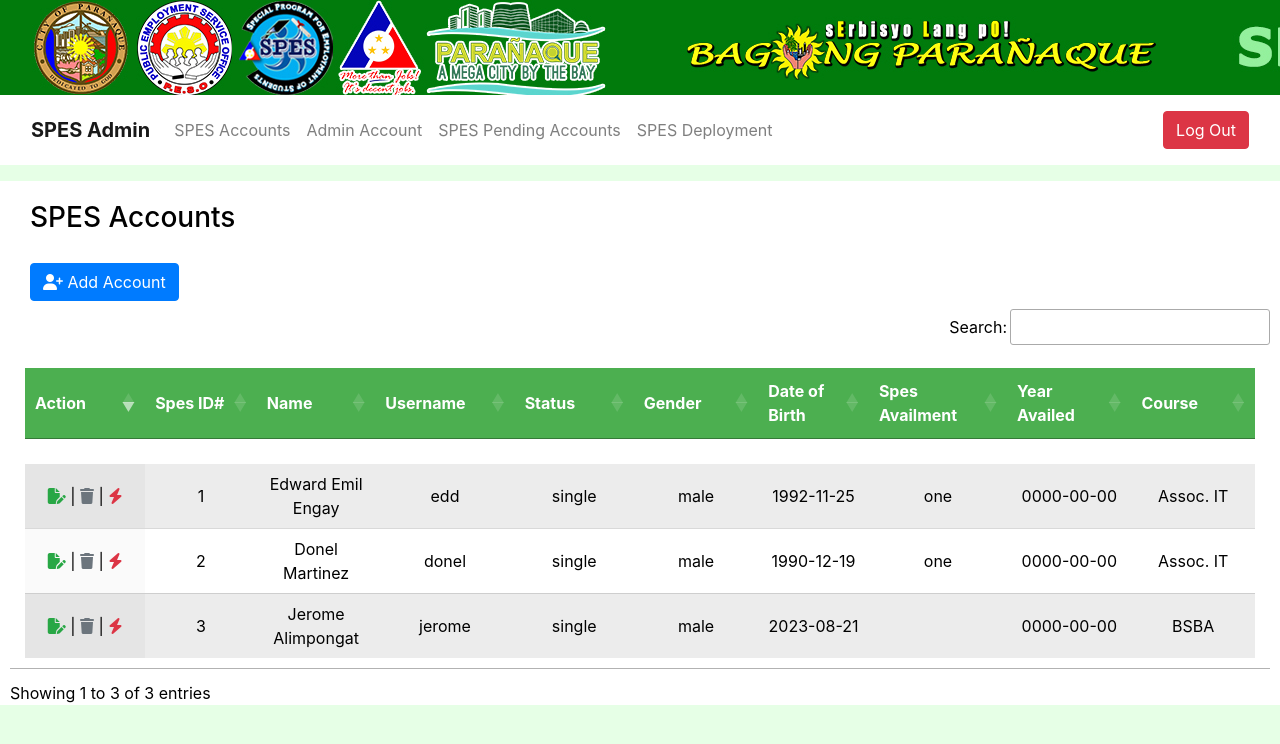
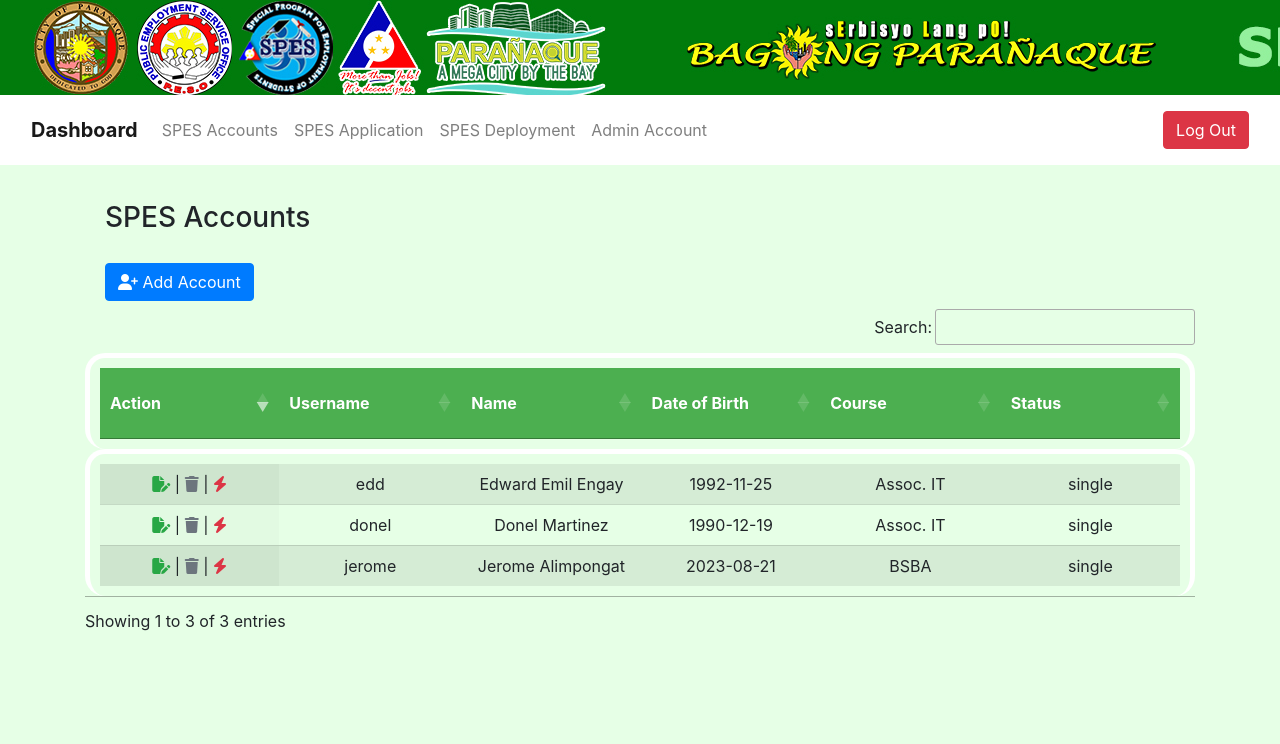
Before and after one commit to akosidonel/spes-program, a PHP site: page /admin/adminIndex.php in a window 1280 px wide; the page is wider, and only the part inside the window is pictured. Shown: the top 744 px of that part. Run offline with PHP 8.4, Linux system fonts and the light colour scheme; a user stored in the database is signed in; data comes from the database, SQL or seed files in the repository; lists and menus that the app fills with data are empty; some libraries are stand-ins or nearby versions.

Commit message:
file updated

```diff
--- a/admin/adminIndex.php
+++ b/admin/adminIndex.php
@@ -9,25 +9,21 @@ include('../dbconnection/dbconnection.php');
 
 <?php $title = 'Spes Account'; include('../include/header.php');?>
 	<div class="form-row">
-		<div class="container-fluid">
+		<div class="container">
 		<div class="content">
     <h3>SPES Accounts</h3>
 				<a href='add_user.php' id="wew" target="_blank" onclick="window.open('add_user.php','pagename','resizable,height=1000,width=540'); return false;" class="btn btn-primary my-2"><i class="fa-solid fa-user-plus"></i> Add Account</a>
 			<form name="form1" method="post" action="adminIndex.php">
         <div class="table-responsive">
         <table id="example" class="display table-striped" style="width:100%; height: 100%;">
-          <thead>
+          			<thead>
 						<tr>
 							<th>Action</th>
-							<th>Spes ID#</th>
+							<th>Username</th>
 							<th>Name</th>
-							<th>Username</th>
+							<th>Date of Birth</th>
+							<th>Course</th>
 							<th>Status</th>
-							<th>Gender</th>
-							<th>Date of Birth</th>
-							<th>Spes Availment</th>
-							<th>Year Availed</th>
-							<th>Course</th>
 						</tr>
 					</thead>
 					<tbody>
@@ -43,15 +39,11 @@ include('../dbconnection/dbconnection.php');
 								|
 								<a href="javascript:confirmViolation(<?=$row['spes_id'] ?>)"><i class="fa-solid fa-bolt text-danger"></i></a>
 								</td>
-                <td><?=$row['spes_id']?></td>
+								<td><?=$row['username']?></td>
 								<td><?=$row['firstName'].' '.$row['surName']?></td>
-								<td><?=$row['username']?></td>
+								<td><?=$row['doBirth']?></td>
+								<td><?=$row['tecDegree']?></td>
 								<td><?=$row['status']?></td>
-								<td><?=$row['gender']?></td>
-								<td><?=$row['doBirth']?></td>
-								<td><?=$row['historySpes']?></td>
-								<td><?=$row['historyYear']?></td>
-								<td><?=$row['tecDegree']?></td>
               </tr>
           <?php }}?>
 					</tbody>
--- a/include/header.php
+++ b/include/header.php
@@ -21,7 +21,7 @@
         </div>
          <div class="container-fluid">
         <nav class="navbar navbar-expand-lg navbar-light">
-          <a class="navbar-brand" href="dashboard.php"><b>SPES Admin</b></a>
+          <a class="navbar-brand" href="dashboard.php"><b>Dashboard</b></a>
           <button class="navbar-toggler" type="button" data-toggle="collapse" data-target="#navbarTogglerDemo02" aria-controls="navbarTogglerDemo02" aria-expanded="false" aria-label="Toggle navigation">
             <span class="navbar-toggler-icon"></span>
           </button>
@@ -31,13 +31,13 @@
                 <a class="nav-link" href="adminIndex.php">SPES Accounts</a>
               </li>
               <li class="nav-item">
-                <a class="nav-link" href="adminIndex2.php">Admin Account</a>
-              </li>
-              <li class="nav-item">
-                <a class="nav-link" href="SPESpending.php">SPES Pending Accounts</a>
+                <a class="nav-link" href="SPESpending.php">SPES Application</a>
               </li>
               <li class="nav-item">
                 <a class="nav-link" href="spesDeployment.php">SPES Deployment</a>
+              </li>
+              <li class="nav-item">
+                <a class="nav-link" href="adminIndex2.php">Admin Account</a>
               </li>
               </ul>
               <ul class="nav justify-content-end">
```
Also changed, not shown: admin/SPESpending.php (+2 -17 lines).
